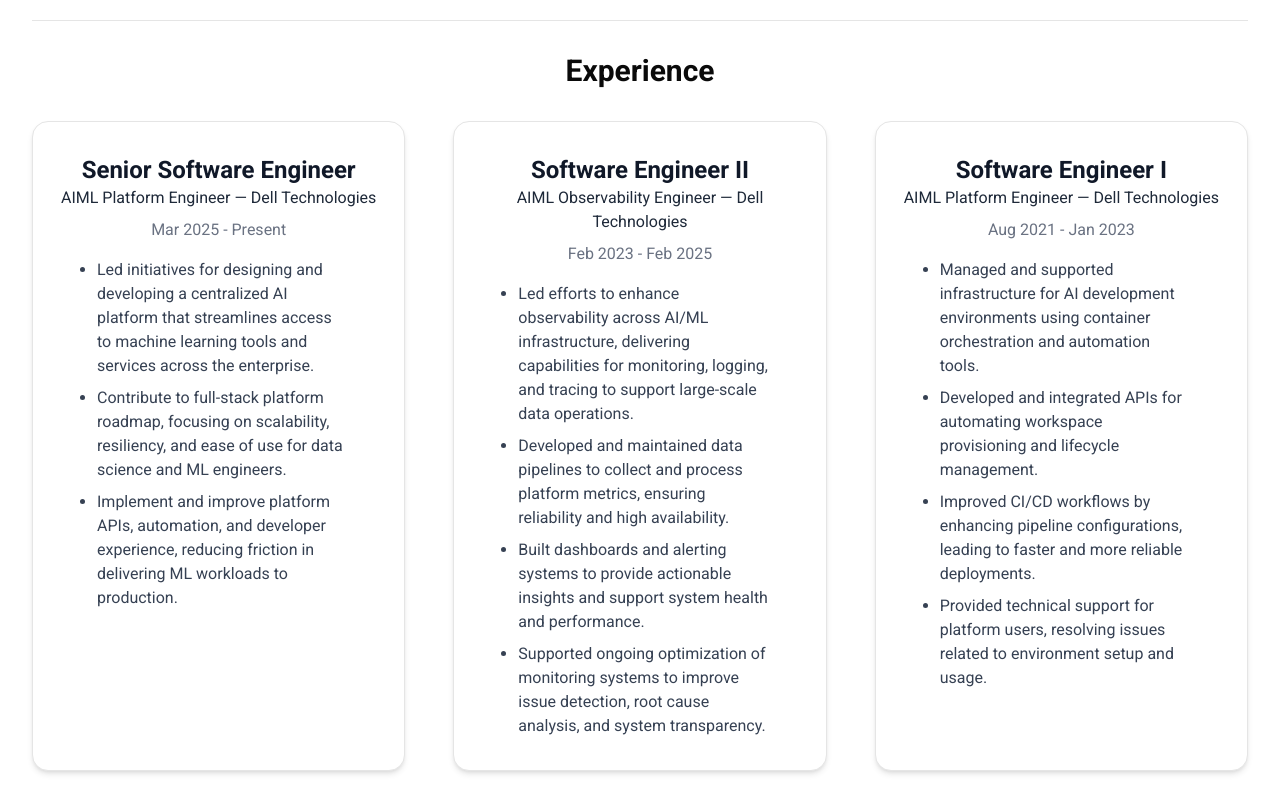
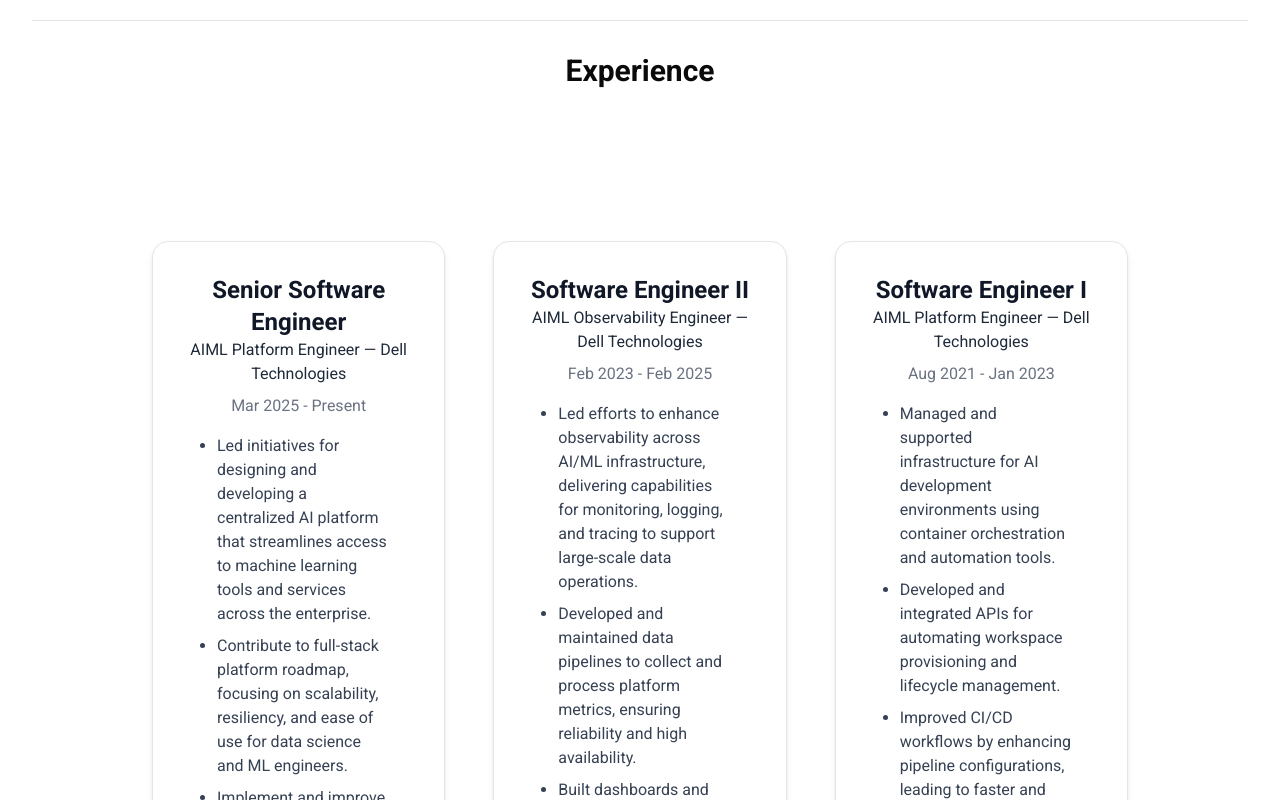
Before and after one commit to pillared/portfolio, a Next.js app: page /portfolio/about in a window 1280 px wide. Shown: the part 820-1620 px from the top of the page. Built offline with nearby package versions, Linux system fonts and the light colour scheme.

Commit message:
some more css

```diff
--- a/app/about/page.tsx
+++ b/app/about/page.tsx
@@ -29,7 +29,7 @@
           className="text-foreground mx-8 min-h-screen w-full pb-12"
         >
           <h1 className="my-8 text-3xl font-semibold">Experience</h1>
-          <div className="grid grid-flow-row grid-cols-1 gap-12 md:grid-cols-2 lg:grid-cols-3">
+          <div className="grid grid-flow-row grid-cols-1 gap-12 md:grid-cols-2 lg:grid-cols-3 lg:p-30">
             {config.experience.map((item) => (
               <Card
                 key={item.id}
--- a/app/globals.css
+++ b/app/globals.css
@@ -147,7 +147,7 @@
   transform: translateZ(0);
   will-change: transform;
   contain: layout paint;
-  animation: slide-left 60s linear infinite;
+  animation: slide-left 120s linear infinite;
   pointer-events: none;
 }
 
```
